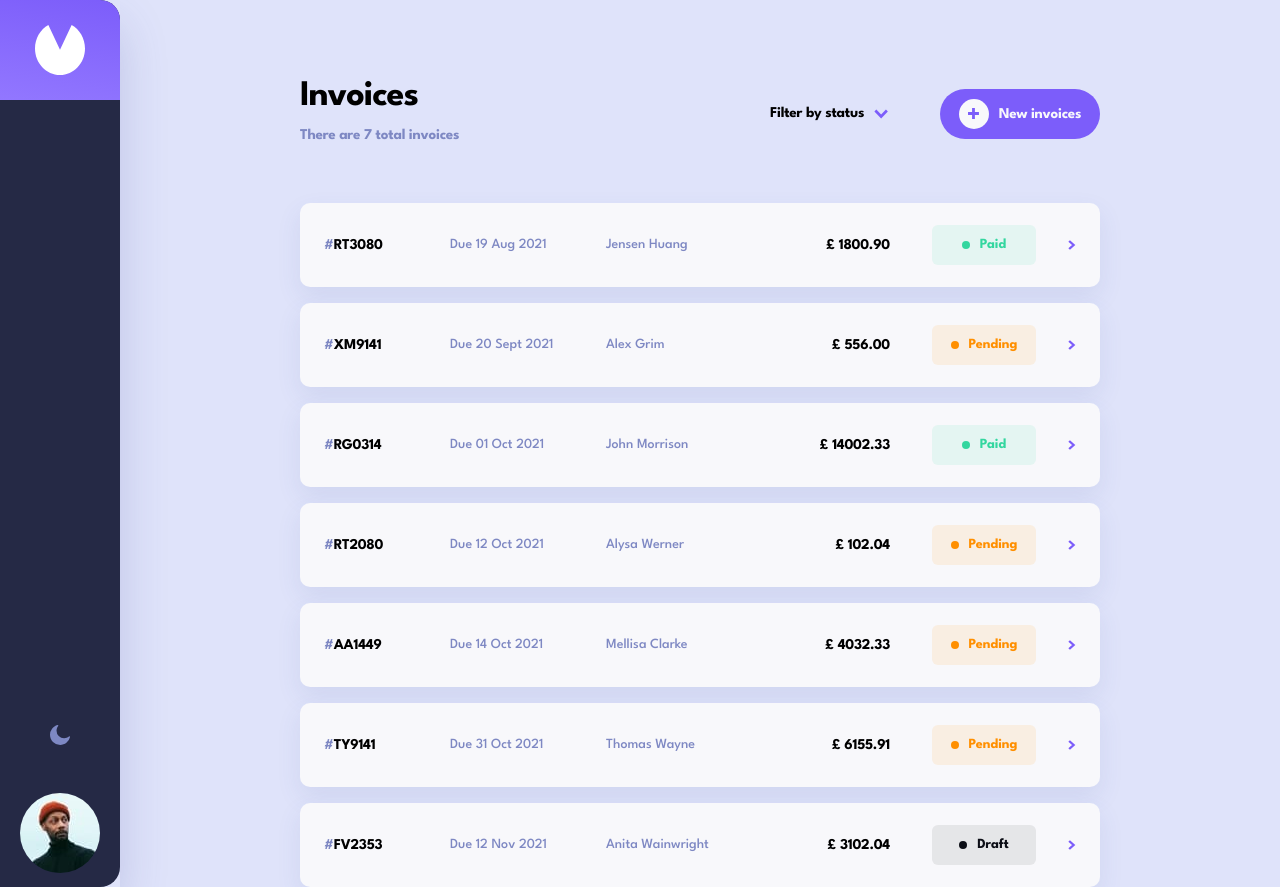
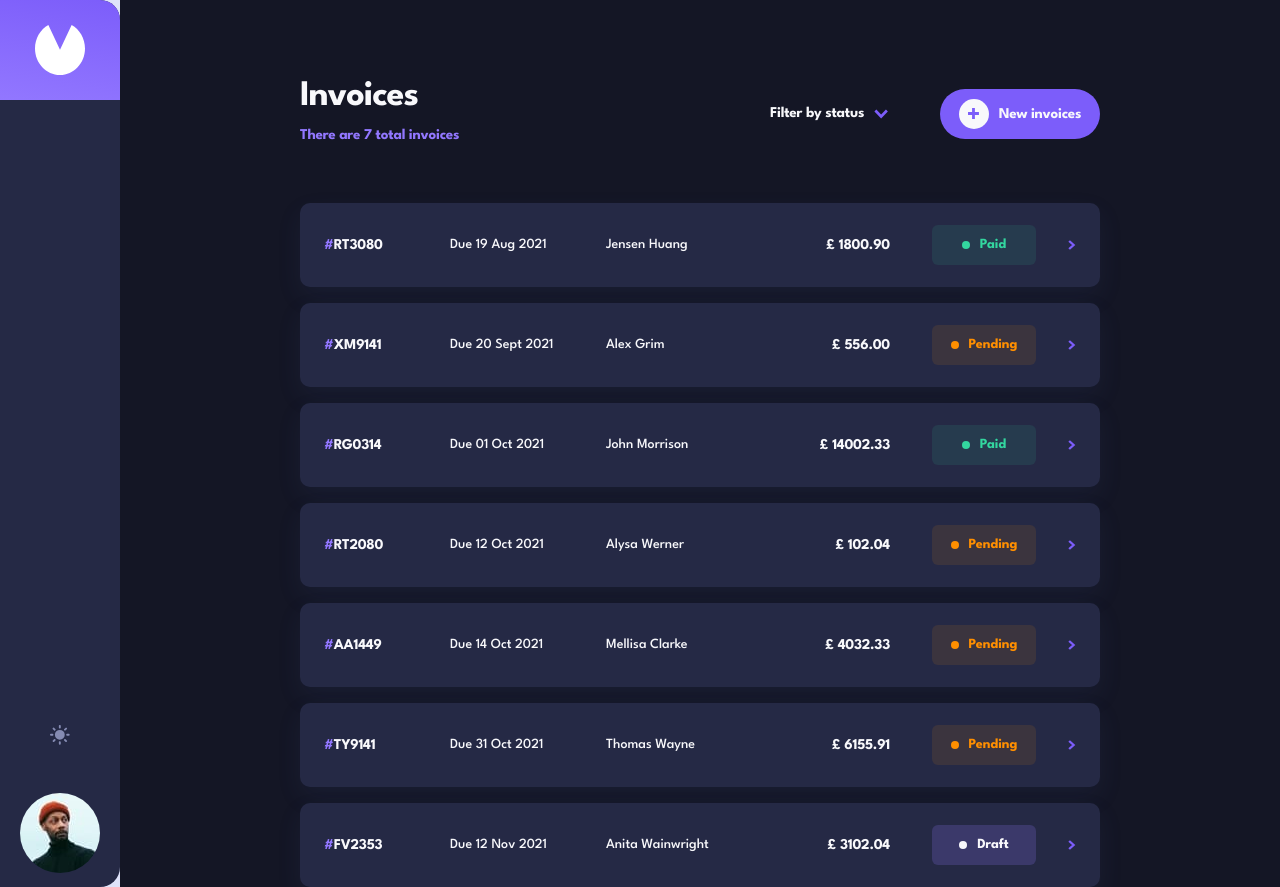
Before and after one commit to Konrad2502/Invoice-app, a React (Vite) app: page / in a window 1280 px wide. Both pictures are taken after a click on the button 60 px from the left and 736 px from the top of the page. Built offline with nearby package versions, Linux system fonts and the light colour scheme.

Commit message:
Add ThemeContext and implemet dark theme to Invoices component

```diff
--- a/src/App.tsx
+++ b/src/App.tsx
@@ -1,4 +1,4 @@
-import { useEffect, useState } from "react";
+import { useContext, useEffect, useState } from "react";
 import Container from "./components/Container/Container";
 import Nav from "./components/Nav/Nav";
 import {
@@ -14,6 +14,7 @@ import InvoiceDrawer from "./pages/InvoiceDrawer/InvoiceDrawer";
 import type { InvoiceDrawerMode } from "./pages/InvoiceDrawer/InvoiceDrawer";
 import "./AppShell.scss";
 import { setInvoices } from "./features/invoices/invoicesSlice";
+import { ThemeContext } from "./context/ThemeContext";
 
 export default function App() {
   const dispatch = useAppDispatch();
@@ -21,6 +22,8 @@ export default function App() {
   const appData = useAppSelector(selectAppData);
   const [drawerMode, setDrawerMode] = useState<InvoiceDrawerMode>(null);
   const [editingInvoiceId, setEditingInvoiceId] = useState<number | null>(null);
+
+  const { theme } = useContext(ThemeContext);
 
   useEffect(() => {
     if (status === "idle") {
@@ -38,7 +41,13 @@ export default function App() {
     <BrowserRouter>
       <Container>
         <Nav />
-        <div className="app-shell__content">
+        <div
+          className={
+            theme === "light"
+              ? "app-shell__content"
+              : "app-shell__content--dark"
+          }
+        >
           <Routes>
             <Route
               path="/"
--- a/src/AppShell.scss
+++ b/src/AppShell.scss
@@ -1,6 +1,17 @@
+@import './styles//settings';
+
 .app-shell__content {
   position: relative;
   flex: 1;
   min-width: 0;
   overflow: hidden;
+  background-color: $lavender;
 }
+
+.app-shell__content--dark {
+   position: relative;
+  flex: 1;
+  min-width: 0;
+  overflow: hidden;
+   background-color: $navy-dark;
+}
--- a/src/components/Nav/Nav.tsx
+++ b/src/components/Nav/Nav.tsx
@@ -2,17 +2,28 @@ import "./Nav.scss";
 import navLogo from "../../assets/logo.svg";
 import avatar from "../../assets/image-avatar.jpg";
 import darkTheme from "../../assets/icon-moon.svg";
-// import brightTheme from "../../assets/icon-sun.svg";
+import lightTheme from "../../assets/icon-sun.svg";
+import { useContext } from "react";
+import { ThemeContext } from "../../context/ThemeContext";
 
 export default function Nav() {
+  const { theme, toggleTheme } = useContext(ThemeContext);
   return (
     <div className="nav">
       <div className="nav__logo">
         <img className="nav__logo-img" src={navLogo} alt="navlogo" />
       </div>
       <div className="nav__items">
-        <button className="nav__button">
-          <img className="nav__button-img" src={darkTheme} alt="darktheme" />
+        <button className="nav__button" type="button" onClick={toggleTheme}>
+          {theme === "dark" ? (
+            <img
+              src={lightTheme}
+              alt="lighttheme"
+              className="nav__button-img"
+            />
+          ) : (
+            <img className="nav__button-img" src={darkTheme} alt="darktheme" />
+          )}
         </button>
         <div className="nav__avatar">
           <img className="nav__avatar-img" src={avatar} alt="avatar" />
--- /dev/null
+++ b/src/context/ThemeContext.tsx
@@ -0,0 +1,13 @@
+import { createContext } from "react";
+
+export type Theme = "light" | "dark";
+
+type ThemeContextType = {
+  theme: Theme;
+  toggleTheme: () => void;
+};
+
+export const ThemeContext = createContext<ThemeContextType>({
+  theme: "light",
+  toggleTheme: () => {},
+});
--- /dev/null
+++ b/src/context/ThemeProvider.tsx
@@ -0,0 +1,20 @@
+import { useState, type ReactNode } from "react";
+import { ThemeContext, type Theme } from "./ThemeContext";
+
+type ThemeProviderProps = {
+  children: ReactNode;
+};
+
+export function ThemeProvider({ children }: ThemeProviderProps) {
+  const [theme, setTheme] = useState<Theme>("light");
+
+  const toggleTheme = () => {
+    setTheme((prev) => (prev === "light" ? "dark" : "light"));
+  };
+
+  return (
+    <ThemeContext.Provider value={{ theme, toggleTheme }}>
+      {children}
+    </ThemeContext.Provider>
+  );
+}
--- a/src/main.tsx
+++ b/src/main.tsx
@@ -4,11 +4,14 @@ import App from "./App.tsx";
 import "./styles/main.scss";
 import { Provider } from "react-redux";
 import { store } from "./store/store.ts";
+import { ThemeProvider } from "./context/ThemeProvider.tsx";
 
 createRoot(document.getElementById("root")!).render(
   <StrictMode>
     <Provider store={store}>
-      <App />
+      <ThemeProvider>
+        <App />
+      </ThemeProvider>
     </Provider>
   </StrictMode>,
 );
--- a/src/pages/InvoiceDrawer/InvoiceDrawer.scss
+++ b/src/pages/InvoiceDrawer/InvoiceDrawer.scss
@@ -6,6 +6,7 @@
   inset: 0;
   z-index: 60;
   pointer-events: none;
+  visibility: hidden;
 }
 
 .invoice-drawer--open {
--- a/src/pages/InvoiceDrawer/InvoiceDrawer.tsx
+++ b/src/pages/InvoiceDrawer/InvoiceDrawer.tsx
@@ -87,11 +87,11 @@ export default function InvoiceDrawer({
       : null,
   );
 
-  // UI state for dropdowns and date picker.
+  // UI state for dropdowns and date picker
   const [paymentTerms, setPaymentTerms] = useState(false);
   const [calendar, setCalendar] = useState(false);
 
-  // Main form state.
+  // Main form state
   const [invoiceDate, setInvoiceDate] = useState<Date | undefined>(undefined);
   const [invoiceDateError, setInvoiceDateError] = useState("");
   const [selectedPaymentTerms, setSelectedPaymentTerms] =
@@ -105,7 +105,7 @@ export default function InvoiceDrawer({
   const [itemRows, setItemRows] = useState<ItemRows[]>([]);
   const [itemErrors, setItemError] = useState("");
 
-  // Refs used to close popups when clicking outside.
+  // Refs used to close popups when clicking outside
   const paymentRef = useRef<HTMLDivElement | null>(null);
   const calendarRef = useRef<HTMLDivElement | null>(null);
 
--- a/src/pages/Invoices/Invoices.scss
+++ b/src/pages/Invoices/Invoices.scss
@@ -19,6 +19,8 @@
   align-items: center;
 }
 
+
+
 .invoices__header {
   display: flex;
   flex-direction: column;
@@ -29,9 +31,19 @@
   @include heading-l;
 }
 
+.invoices__header-title--dark {
+   @include heading-l;
+  color: $bg-light;
+}
+
 .invoices__header-text {
   @include heading-s;
   color: $periwinkle;
+}
+
+.invoices__header-text--dark {
+  @include heading-s;
+  color: $purple-light;
 }
 
 .invoices__buttons {
@@ -63,6 +75,11 @@
 
 .invoices__filter-text {
   @include heading-s-variant;
+}
+
+.invoices__filter-text--dark {
+  @include heading-s-variant;
+  color: $bg-light;
 }
 
 .invoices__add {
@@ -125,15 +142,25 @@
   z-index: 20;
 }
 
+.invoices__filter-popup--dark {
+  background: rgb(72, 84, 177);
+  box-shadow: 0 20px 45px rgba(0, 0, 0, 0.6);
+}
+
 .invoices__filter-option {
   display: flex;
   align-items: center;
   gap: 12px;
   cursor: pointer;
 
+
   &:hover .invoices__filter-box {
     outline: 1px solid $purple;
   }
+}
+
+.invoices__filter-option--dark {
+  color: $bg-light;
 }
 
 .invoices__filter-input {
@@ -188,7 +215,7 @@
 .invoices__empty-img {
   width: 240px;
   max-width: 100%;
-  height: auto;
+  height: 240px;
   margin-bottom: 40px;
 }
 
@@ -235,13 +262,33 @@
   box-shadow: 0 10px 24px rgba(72, 84, 159, 0.10);
   cursor: pointer;
 }
+.invoices__item--dark {
+   background-color: $navy-light;
+  border-radius: 10px;
+  padding: 22px 24px;
+  display: grid;
+  grid-template-columns: 110px 140px 1fr 140px 130px 24px;
+  align-items: center;
+  column-gap: 16px;
+  box-shadow: 0 10px 24px rgba(72, 84, 159, 0.10);
+  cursor: pointer;
+}
 
 .invoices__id {
   @include heading-s;
 }
 
+.invoices__id--dark {
+  @include heading-s;
+  color: $bg-light;
+}
+
 .invoices__hash {
   color: $periwinkle;
+}
+
+.invoices__hash--dark {
+  color: $purple-light;
 }
 
 .invoices__meta {
@@ -253,9 +300,24 @@
   color: $periwinkle;
 }
 
+.invoices__meta--dark {
+  font-family: $font-family;
+  font-size: 14px;
+  line-height: 1.2;
+  letter-spacing: 0;
+  font-weight: 500;
+  color: $bg-light;
+}
+
 .invoices__amount {
   @include heading-s;
   justify-self: end;
+}
+
+.invoices__amount--dark {
+   @include heading-s;
+  justify-self: end;
+  color: $bg-light;
 }
 
 .invoices__status {
@@ -312,6 +374,15 @@
   background-color: $black;
 }
 
+.invoices--dark .invoices__status--draft {
+  color: $bg-light;
+  background-color: rgba(146, 119, 255, 0.2);
+}
+
+.invoices--dark .invoices__dot--draft {
+  background-color: $bg-light;
+}
+
 .invoices__chevron {
   justify-self: end;
   width: 8px;
--- a/src/pages/Invoices/Invoices.tsx
+++ b/src/pages/Invoices/Invoices.tsx
@@ -8,17 +8,20 @@ import { useAppSelector } from "../../store/hooks";
 import { formatDueDate } from "../../utilis/date";
 import emptyData from "../../assets/illustration-empty.svg";
 import check from "../../assets/icon-check.svg";
-import { useEffect, useRef, useState, useMemo } from "react";
+import { useEffect, useRef, useState, useMemo, useContext } from "react";
 import type { InvoiceStatus } from "../../features/appData/appDataTypes";
 import { useNavigate } from "react-router-dom";
 import type { InvoiceDrawerMode } from "../InvoiceDrawer/InvoiceDrawer";
 import { selectInvoices } from "../../features/invoices/invoicesSelectors";
+import { ThemeContext } from "../../context/ThemeContext";
 
 type InvoiceType = {
   setDrawerMode: (mode: InvoiceDrawerMode) => void;
 };
 
 export default function Invoices({ setDrawerMode }: InvoiceType) {
+  const { theme } = useContext(ThemeContext);
+
   const data = useAppSelector(selectInvoices);
   console.log(data);
 
@@ -63,12 +66,26 @@ export default function Invoices({ setDrawerMode }: InvoiceType) {
   const navigate = useNavigate();
 
   return (
-    <main className="invoices">
+    <main className={theme === "light" ? "invoices" : "invoices--dark"}>
       <div className="invoices__content">
         <div className="invoices__top">
           <div className="invoices__header">
-            <h3 className="invoices__header-title">Invoices</h3>
-            <p className="invoices__header-text">
+            <h3
+              className={
+                theme === "light"
+                  ? "invoices__header-title"
+                  : "invoices__header-title--dark"
+              }
+            >
+              Invoices
+            </h3>
+            <p
+              className={
+                theme === "light"
+                  ? "invoices__header-text"
+                  : "invoices__header-text--dark"
+              }
+            >
               There are {data?.length} total invoices
             </p>
           </div>
@@ -78,7 +95,15 @@ export default function Invoices({ setDrawerMode }: InvoiceType) {
                 onClick={toggleFilterDropdown}
                 className="invoices__filter"
               >
-                <p className="invoices__filter-text">Filter by status</p>
+                <p
+                  className={
+                    theme === "light"
+                      ? "invoices__filter-text"
+                      : "invoices__filter-text--dark"
+                  }
+                >
+                  Filter by status
+                </p>
                 <img
                   className={`invoices__filter-arrow ${filterDropdown ? "invoices__filter-arrow--open" : ""}`}
                   src={arrowDown}
@@ -87,8 +112,20 @@ export default function Invoices({ setDrawerMode }: InvoiceType) {
               </button>
 
               {filterDropdown && (
-                <div className="invoices__filter-popup">
-                  <label className="invoices__filter-option">
+                <div
+                  className={
+                    theme === "light"
+                      ? "invoices__filter-popup"
+                      : "invoices__filter-popup invoices__filter-popup--dark"
+                  }
+                >
+                  <label
+                    className={
+                      theme === "light"
+                        ? "invoices__filter-option"
+                        : "invoices__filter-option invoices__filter-option--dark"
+                    }
+                  >
                     <input
                       className="invoices__filter-input"
                       type="checkbox"
@@ -105,7 +142,13 @@ export default function Invoices({ setDrawerMode }: InvoiceType) {
                     <span className="invoices__filter-label">Draft</span>
                   </label>
 
-                  <label className="invoices__filter-option">
+                  <label
+                    className={
+                      theme === "light"
+                        ? "invoices__filter-option"
+                        : "invoices__filter-option invoices__filter-option--dark"
+                    }
+                  >
                     <input
                       className="invoices__filter-input"
                       type="checkbox"
@@ -122,7 +165,13 @@ export default function Invoices({ setDrawerMode }: InvoiceType) {
                     <span className="invoices__filter-label">Pending</span>
                   </label>
 
-                  <label className="invoices__filter-option">
+                  <label
+                    className={
+                      theme === "light"
+                        ? "invoices__filter-option"
+                        : "invoices__filter-option invoices__filter-option--dark"
+                    }
+                  >
                     <input
                       className="invoices__filter-input"
                       type="checkbox"
@@ -171,18 +220,56 @@ export default function Invoices({ setDrawerMode }: InvoiceType) {
               filteredData.map((item) => (
                 <article
                   key={item.id}
-                  className="invoices__item"
+                  className={
+                    theme === "light"
+                      ? "invoices__item"
+                      : "invoices__item--dark"
+                  }
                   onClick={() => navigate(`/invoices/${item.id}`)}
                 >
-                  <p className="invoices__id">
-                    <span className="invoices__hash">#</span>
+                  <p
+                    className={
+                      theme === "light" ? "invoices__id" : "invoices__id--dark"
+                    }
+                  >
+                    <span
+                      className={
+                        theme === "light"
+                          ? "invoices__hash"
+                          : "invoices__hash--dark"
+                      }
+                    >
+                      #
+                    </span>
                     {item.code}
                   </p>
-                  <p className="invoices__meta">
+                  <p
+                    className={
+                      theme === "light"
+                        ? "invoices__meta"
+                        : "invoices__meta--dark"
+                    }
+                  >
                     Due {formatDueDate(item.paymentDue)}
                   </p>
-                  <p className="invoices__meta">{item.clientName}</p>
-                  <p className="invoices__amount">£ {item.total.toFixed(2)}</p>
+                  <p
+                    className={
+                      theme === "light"
+                        ? "invoices__meta"
+                        : "invoices__meta--dark"
+                    }
+                  >
+                    {item.clientName}
+                  </p>
+                  <p
+                    className={
+                      theme === "light"
+                        ? "invoices__amount"
+                        : "invoices__amount--dark"
+                    }
+                  >
+                    £ {item.total.toFixed(2)}
+                  </p>
                   <div
                     className={`invoices__status invoices__status--${item.status}`}
                   >
```
